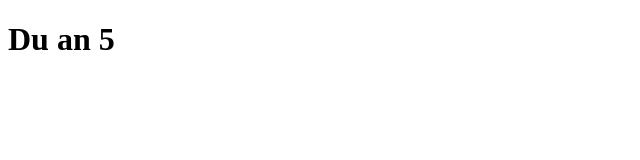
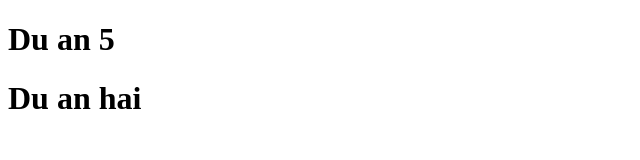
Before and after one commit to JION2004/duan5, a plain HTML site: page index.html in a window 1280 px wide. Shown: the whole page, without its empty margins (0-640 px from the left). Drawn offline with Linux system fonts and the light colour scheme.

```diff
--- a/index.html
+++ b/index.html
@@ -7,5 +7,6 @@
   </head>
   <body>
     <h1>Du an 5</h1>
+    <h1>Du an hai</h1>
   </body>
 </html>
```
